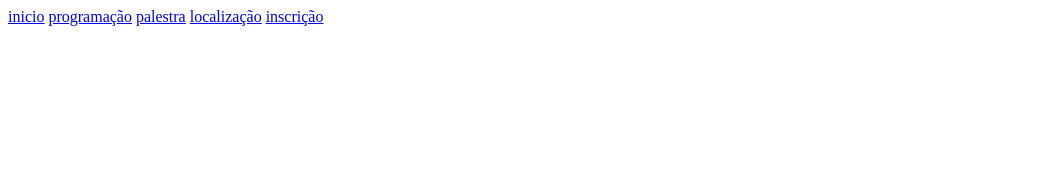
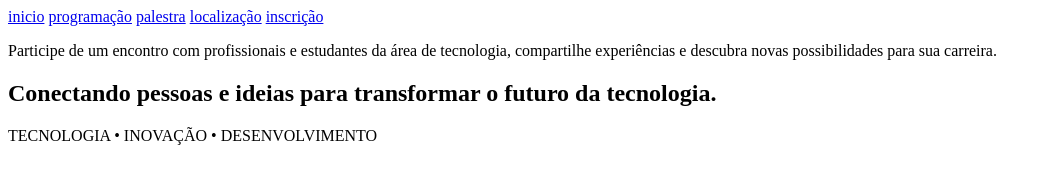
Before and after one commit to leticiavprado-ai/Shell_devconnect, a plain HTML site: page index.html in a window 1280 px wide. Shown: the whole page, without its empty margins (0-1051 px from the left). Drawn offline with Linux system fonts and the light colour scheme.

Commit message:
feat: implementado titulos e textos

```diff
--- a/index.html
+++ b/index.html
@@ -8,13 +8,22 @@
 </head>
 <body>
 <header>
+
     <nav id="inicio">
 <a href="#inicio">inicio</a>
 <a href="#programacao">programação</a>
 <a href="#palestra">palestra</a>
 <a href="#localizacao">localização</a>
-<a href="#inscricao">inscrição</a>
+<a id="inscriçao" href="#inscricao">inscrição</a>
 </nav>
+<section>
+<p id="texto1">Participe de um encontro com profissionais e estudantes da área de
+tecnologia, compartilhe experiências e descubra novas possibilidades para sua
+carreira.
+</p>
+ <h1 id="titulo1">Conectando pessoas e ideias para transformar o futuro da tecnologia.</h1>
+<p id="texto2">TECNOLOGIA • INOVAÇÃO • DESENVOLVIMENTO</p>
+</section>
 </header>
 </body>
 </html>
--- a/style.css
+++ b/style.css
@@ -0,0 +1,3 @@
+.inicio{
+
+}
```
